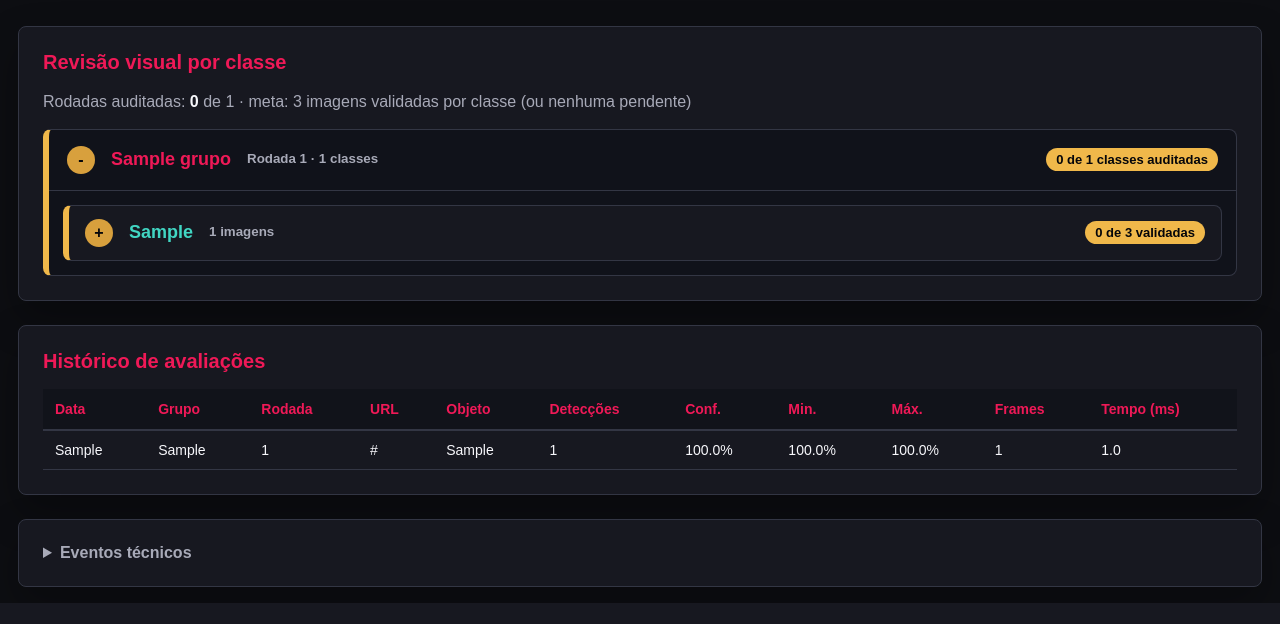
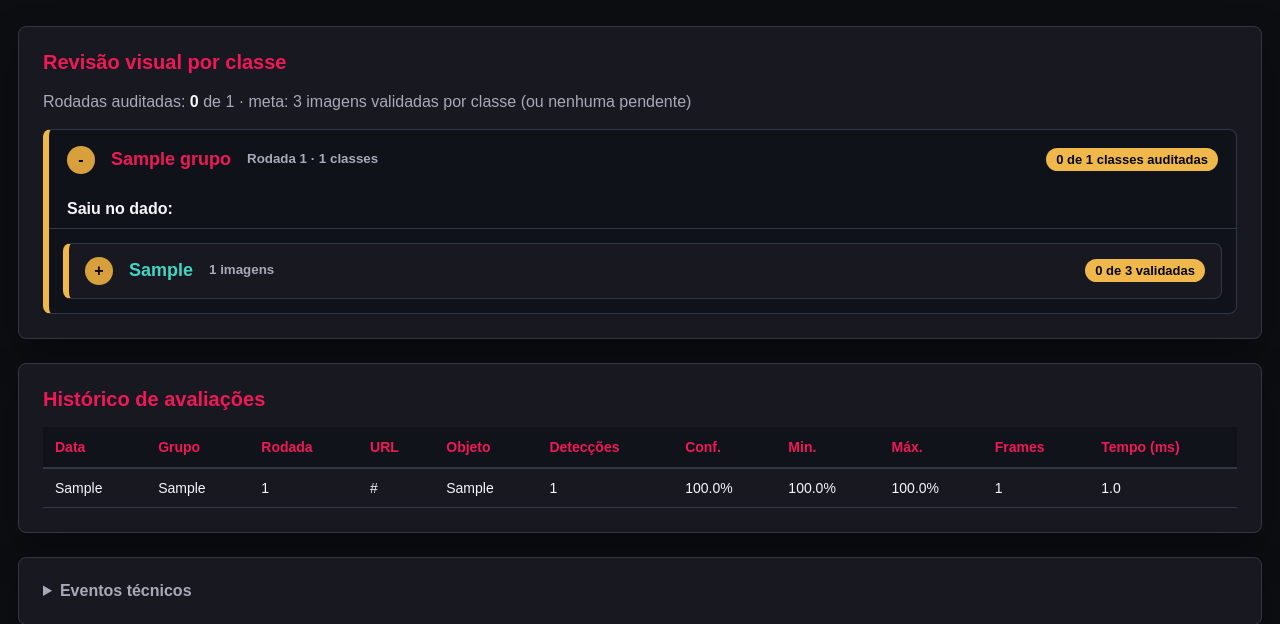
Before and after one commit to norisjunior/fiap-next-arena-drone, a Flask app: page /auditoria in a window 1280 px wide, after a click that opens the changed part. Shown: the part 197-821 px from the top of the page. Before the commit the page ends 800 px from the top, so only its background shows below. Run offline with Flask 3, Linux system fonts and the light colour scheme; tables that the repository leaves empty hold one stand-in row (values such as "Sample post"); grey boxes marked "Sample" are stand-in pictures.

Commit message:
feat(next2026): só pontuam as classes que saíram no dado
O professor marca, no painel do Turno, as classes que caíram no dado
(tabela sorteios, gravada a cada clique) e pode corrigir depois na
Auditoria. Classe reconhecida fora do dado é ignorada na pontuação, na
auditoria e no desempate por detecções; rodada sem sorteio registrado
fica sem pontuação. O telão não muda.

Co-Authored-By: Claude Opus 5.5 <noreply@anthropic.com>

```diff
--- a/app.py
+++ b/app.py
@@ -581,6 +581,15 @@ def iniciar_banco():
                 status_revisao TEXT DEFAULT 'pendente'
             )
         """)
+        conexao.execute("""
+            CREATE TABLE IF NOT EXISTS sorteios (
+                grupo TEXT,
+                rodada INTEGER,
+                classe TEXT,
+                data_hora TEXT,
+                PRIMARY KEY (grupo, rodada, classe)
+            )
+        """)
         colunas = [
             linha["name"]
             for linha in conexao.execute("PRAGMA table_info(avaliacoes)").fetchall()
@@ -628,7 +637,7 @@ def limpar_competicao(escopo):
 
     with conectar_banco() as conexao:
         contagens = {}
-        for tabela in ("evidencias", "avaliacoes"):
+        for tabela in ("evidencias", "avaliacoes", "sorteios"):
             contagens[tabela] = conexao.execute(f"SELECT COUNT(*) FROM {tabela}").fetchone()[0]
             conexao.execute(f"DELETE FROM {tabela}")
         if escopo == "tudo":
@@ -856,19 +865,26 @@ def listar_evidencias_agrupadas():
 
     resultado = []
     for grupo in grupos.values():
+        sorteadas = classes_sorteadas(grupo["grupo"], grupo["rodada"])
+        grupo["sorteadas"] = sorted(sorteadas)
         classes = []
         for classe in grupo["classes"].values():
+            # classe reconhecida que não saiu no dado não pontua nem precisa de auditoria
+            classe["no_dado"] = classe["classe_detectada"] in sorteadas
             # rejeitadas vão para o fim: a próxima da fila sobe para ser validada
             classe["itens"].sort(key=lambda item: (item["status_revisao"] == "rejeitada", -item["confidence"]))
             classe["pendentes"] = sum(1 for item in classe["itens"] if item["status_revisao"] == "pendente")
             classe["validadas"] = sum(1 for item in classe["itens"] if item["status_revisao"] == "validada")
             classe["auditada"] = classe_auditada(classe["validadas"], classe["pendentes"])
             classes.append(classe)
-        classes.sort(key=lambda item: item["classe_detectada"])
+        classes.sort(key=lambda item: (not item["no_dado"], item["classe_detectada"]))
         grupo["classes"] = classes
-        # rodada auditada = todas as classes auditadas (o selo na tela usa isto)
-        grupo["classes_auditadas"] = sum(1 for classe in classes if classe["auditada"])
-        grupo["auditado"] = grupo["classes_auditadas"] == len(classes)
+        # rodada auditada = sorteio registrado e todas as classes do dado auditadas
+        # (o selo na tela usa isto)
+        do_dado = [classe for classe in classes if classe["no_dado"]]
+        grupo["classes_no_dado"] = len(do_dado)
+        grupo["classes_auditadas"] = sum(1 for classe in do_dado if classe["auditada"])
+        grupo["auditado"] = bool(sorteadas) and grupo["classes_auditadas"] == len(do_dado)
         resultado.append(grupo)
 
     resultado.sort(key=lambda item: (item["rodada"], item["data_hora"]), reverse=True)
@@ -907,11 +923,13 @@ def listar_melhores_evidencias_por_classe(grupo):
             ORDER BY classe_detectada, confidence DESC
         """, (grupo, ultima)).fetchall()
 
+    sorteadas = classes_sorteadas(grupo, ultima)
     melhores = {}
     for linha in linhas:
         item = dict(linha)
         classe = item["classe_detectada"]
-        melhores.setdefault(classe, item)
+        if classe in sorteadas:
+            melhores.setdefault(classe, item)
 
     return sorted(melhores.values(), key=lambda item: (-item["confidence"], item["classe_detectada"]))
 
@@ -934,6 +952,33 @@ def atualizar_status_evidencia(evidencia_id, status):
         )
 
     registrar_evento("revisao_evidencia", linha["grupo"], f"{linha['classe_detectada']} -> {status}")
+
+
+def classes_sorteadas(grupo, rodada):
+    """Classes que saíram no dado na rodada: só elas pontuam e entram na auditoria."""
+    with conectar_banco() as conexao:
+        linhas = conexao.execute(
+            "SELECT classe FROM sorteios WHERE grupo = ? AND rodada = ?",
+            (grupo, rodada)
+        ).fetchall()
+    return {linha["classe"] for linha in linhas}
+
+
+def marcar_sorteio(grupo, rodada, classe, saiu):
+    """Marca ou desmarca uma classe como sorteada no dado nesta rodada."""
+    with conectar_banco() as conexao:
+        if saiu:
+            conexao.execute("""
+                INSERT OR IGNORE INTO sorteios (grupo, rodada, classe, data_hora)
+                VALUES (?, ?, ?, ?)
+            """, (grupo, rodada, classe, datetime.now().isoformat()))
+        else:
+            conexao.execute(
+                "DELETE FROM sorteios WHERE grupo = ? AND rodada = ? AND classe = ?",
+                (grupo, rodada, classe)
+            )
+    registrar_evento("sorteio_dado", grupo,
+                     f"Rodada {rodada}: {classe} {'saiu no dado' if saiu else 'desmarcada'}")
 
 
 def normalizar_camera_url(url):
@@ -1284,8 +1329,12 @@ def resultado_do_grupo(grupo, avaliacoes, classes_esperadas):
     A pontuação é a média de CLASSES_MEDIDA posições: entram as melhores
     classes validadas e cada posição que faltar vale 0. Classe a mais serve
     de reserva e nunca baixa a nota.
+
+    Só contam as classes que saíram no dado: rodada sem sorteio registrado
+    fica sem pontuação até o professor marcar.
     """
     rodada = avaliacoes[0]["rodada"] if avaliacoes else None
+    sorteadas = classes_sorteadas(grupo, rodada) if rodada else set()
     deteccoes_por_classe = {
         item["classe_detectada"]: item.get("deteccoes") or 0
         for item in avaliacoes
@@ -1303,7 +1352,7 @@ def resultado_do_grupo(grupo, avaliacoes, classes_esperadas):
     contagem = {"validada": 0, "rejeitada": 0, "pendente": 0}
     por_classe = {}
     for linha in linhas:
-        if linha["classe_detectada"] not in classes_esperadas:
+        if linha["classe_detectada"] not in classes_esperadas or linha["classe_detectada"] not in sorteadas:
             continue
         status = linha["status_revisao"] or "pendente"
         classe = linha["classe_detectada"]
@@ -1323,6 +1372,7 @@ def resultado_do_grupo(grupo, avaliacoes, classes_esperadas):
             "classe": classe,
             "confidence": round(melhor_validada.get(classe, 0.0), 4),
             "pontuou": classe in melhor_validada,
+            "no_dado": classe in sorteadas,
             "deteccoes": deteccoes_por_classe.get(classe, 0)
         }
         for classe in classes_esperadas
@@ -1331,6 +1381,8 @@ def resultado_do_grupo(grupo, avaliacoes, classes_esperadas):
     # desafio com menos classes que a medida não pode exigir o impossível
     medida = min(CLASSES_MEDIDA, len(classes_esperadas)) or 1
     na_media = sorted(valores, reverse=True)[:medida]
+    # desempate por detecções também só considera o que saiu no dado
+    deteccoes_no_dado = sum(qtd for classe, qtd in deteccoes_por_classe.items() if classe in sorteadas)
 
     return {
         "rodada": rodada,
@@ -1340,7 +1392,8 @@ def resultado_do_grupo(grupo, avaliacoes, classes_esperadas):
         "classes_faltando": medida - len(na_media),
         "pontuacao": round(sum(na_media) / medida, 4),
         "tem_pontuacao": bool(valores),
-        "deteccoes_total": sum(deteccoes_por_classe.values()),
+        "sorteio_registrado": bool(sorteadas),
+        "deteccoes_total": deteccoes_no_dado,
         "evidencias_validadas": contagem["validada"],
         "evidencias_rejeitadas": contagem["rejeitada"],
         "evidencias_pendentes": pendentes_a_auditar
@@ -1352,7 +1405,8 @@ def calcular_ranking(dados):
 
     Ordem: maior pontuação (média das 5 melhores classes validadas), mais classes
     pontuadas, mais detecções no turno e menor tempo médio de inferência.
-    Grupo sem nenhuma evidência validada fica no fim, sem pontuação.
+    Grupo sem nenhuma evidência validada (ou sem sorteio registrado) fica no
+    fim, sem pontuação.
     """
     classes_esperadas = ler_classes_oficiais()
     ranking = []
@@ -1600,6 +1654,11 @@ def preparar_job_avaliacao(grupo, caminho_modelo, camera_url, duracao_s, rodada,
         }
         TELAO_JOB_ATIVO_ID = job_id
 
+    # a rodada ainda não tem avaliação: se sobrou sorteio de uma sessão
+    # preparada e nunca iniciada, ele não pode valer para esta
+    with conectar_banco() as conexao:
+        conexao.execute("DELETE FROM sorteios WHERE grupo = ? AND rodada = ?", (grupo["grupo"], rodada))
+
     # o telão não pode mostrar o último frame do grupo anterior
     publicar_frame_telao(None)
 
@@ -1955,7 +2014,28 @@ def telao():
 @app.route("/telao/status")
 def status_telao():
     """Retorna a sessão atualmente selecionada para o telão."""
-    return jsonify(obter_job_ativo_publico())
+    estado = obter_job_ativo_publico()
+    # o painel do Turno usa isto para os checkboxes do dado; o telão ignora
+    if estado.get("grupo"):
+        estado["sorteadas"] = sorted(classes_sorteadas(estado["grupo"], estado["rodada"]))
+    return jsonify(estado)
+
+
+@app.route("/sorteio", methods=["POST"])
+def sorteio():
+    """Marca ou desmarca uma classe que saiu no dado (painel do Turno e auditoria)."""
+    dados = request.get_json(silent=True) or {}
+    grupo = str(dados.get("grupo", ""))
+    classe = str(dados.get("classe", ""))
+    try:
+        rodada = int(dados.get("rodada"))
+    except (TypeError, ValueError):
+        return jsonify({"ok": False, "erro": "Rodada inválida."}), 400
+    if not grupo or classe not in ler_classes_oficiais():
+        return jsonify({"ok": False, "erro": "Grupo ou classe inválidos."}), 400
+
+    marcar_sorteio(grupo, rodada, classe, bool(dados.get("saiu")))
+    return jsonify({"ok": True, "sorteadas": sorted(classes_sorteadas(grupo, rodada))})
 
 
 @app.route("/telao/stream")
@@ -2023,6 +2103,7 @@ def arena_admin():
         "arena_admin.html",
         job_ativo=obter_job_ativo_publico(),
         confidence_minima=CONFIDENCE_MINIMA,
+        classes_medida=CLASSES_MEDIDA,
         nome_dispositivo=NOME_DISPOSITIVO,
         usando_gpu=(DISPOSITIVO == "cuda")
     )
@@ -2084,7 +2165,9 @@ def ranking():
     return render_template("ranking.html",
                            ranking=tabela_rank,
                            classes_esperadas=ler_classes_oficiais(),
-                           pendentes_total=sum(item["evidencias_pendentes"] for item in tabela_rank))
+                           pendentes_total=sum(item["evidencias_pendentes"] for item in tabela_rank),
+                           sem_sorteio=[item["nome_exibir"] for item in tabela_rank
+                                        if not item["sorteio_registrado"]])
 
 
 @app.route("/criterios")
@@ -2127,7 +2210,8 @@ def auditoria():
                            historico=listar_historico(),
                            eventos=listar_eventos(),
                            evidencias=listar_evidencias_agrupadas(),
-                           meta_validadas=META_VALIDADAS_POR_CLASSE)
+                           meta_validadas=META_VALIDADAS_POR_CLASSE,
+                           classes_oficiais=ler_classes_oficiais())
 
 
 @app.route("/evidencia/<int:evidencia_id>/<status>", methods=["POST"])
--- a/static/style.css
+++ b/static/style.css
@@ -1585,6 +1585,36 @@ code {
     color: var(--muted);
 }
 
+.grid-chip.fora-do-dado {
+    color: var(--muted);
+    border-style: dashed;
+    text-decoration: line-through;
+}
+
+/* Classes que saíram no dado (painel do Turno e auditoria) */
+.sorteio-dado {
+    display: flex;
+    flex-wrap: wrap;
+    align-items: center;
+    gap: 8px 18px;
+    margin: 10px 0;
+}
+
+.grupo-auditoria > .sorteio-dado {
+    padding: 0 18px;
+}
+
+.sorteio-dado label {
+    display: inline-flex;
+    align-items: center;
+    gap: 6px;
+    cursor: pointer;
+}
+
+.classe-evidencia.fora-do-dado {
+    opacity: 0.5;
+}
+
 /* Pódio do resultado final (revelação controlada pelo professor) */
 
 .show-podio {
--- a/templates/auditoria.html
+++ b/templates/auditoria.html
@@ -34,15 +34,22 @@
                     <summary>
                         <span>{{ grupo.nome_exibir }}</span>
                         <small>Rodada {{ grupo.rodada }} · {{ grupo.classes|length }} classes</small>
-                        <b class="selo-auditoria">{% if grupo.auditado %}✓ Auditado{% else %}{{ grupo.classes_auditadas }} de {{ grupo.classes|length }} classes auditadas{% endif %}</b>
+                        <b class="selo-auditoria">{% if not grupo.sorteadas %}Sorteio não registrado{% elif grupo.auditado %}✓ Auditado{% else %}{{ grupo.classes_auditadas }} de {{ grupo.classes_no_dado }} classes auditadas{% endif %}</b>
                     </summary>
+                    <div class="sorteio-dado" data-grupo="{{ grupo.grupo }}" data-rodada="{{ grupo.rodada }}">
+                        <strong>Saiu no dado:</strong>
+                        {% for classe in classes_oficiais %}
+                        <label><input type="checkbox" value="{{ classe }}" {{ 'checked' if classe in grupo.sorteadas else '' }}> {{ classe }}</label>
+                        {% endfor %}
+                    </div>
                     <div class="classes-do-grupo">
                         {% for classe in grupo.classes %}
-                        <details class="classe-evidencia {{ 'estado-auditado' if classe.auditada else 'estado-pendente' }}">
+                        <details class="classe-evidencia {{ '' if classe.no_dado else 'fora-do-dado' }} {{ 'estado-auditado' if classe.auditada else 'estado-pendente' }}"
+                                 data-classe="{{ classe.classe_detectada }}">
                             <summary>
                                 <span>{{ classe.classe_detectada }}</span>
                                 <small>{{ classe.itens|length }} imagens</small>
-                                <b class="selo-auditoria">{% if classe.auditada %}✓ Auditada{% else %}{{ classe.validadas }} de {{ meta_validadas }} validadas{% endif %}</b>
+                                <b class="selo-auditoria">{% if not classe.no_dado %}Não saiu no dado{% elif classe.auditada %}✓ Auditada{% else %}{{ classe.validadas }} de {{ meta_validadas }} validadas{% endif %}</b>
                             </summary>
                             <!-- as primeiras da fila aparecem com imagem; o resto, em lista.
                                  O JavaScript reordena a cada clique (rejeitada vai para o fim). -->
@@ -209,7 +216,13 @@
     function atualizarSelos() {
         let auditadas = 0;
         document.querySelectorAll(".grupo-auditoria").forEach(grupo => {
-            const classes = grupo.querySelectorAll(".classe-evidencia");
+            // classe que não saiu no dado fica fora da conta da auditoria
+            grupo.querySelectorAll(".classe-evidencia.fora-do-dado").forEach(classe => {
+                classe.classList.remove("estado-auditado", "estado-pendente");
+                classe.querySelector(":scope > summary .selo-auditoria").textContent = "Não saiu no dado";
+            });
+            const sorteioRegistrado = grupo.querySelector(".sorteio-dado input:checked") !== null;
+            const classes = grupo.querySelectorAll(".classe-evidencia:not(.fora-do-dado)");
             let classesAuditadas = 0;
             classes.forEach(classe => {
                 const pendentes = classe.querySelectorAll(".evidencia.pendente").length;
@@ -220,14 +233,32 @@
                 marcarSelo(classe, auditada,
                     auditada ? "✓ Auditada" : `${validadas} de ${META_VALIDADAS} validadas`);
             });
-            const auditado = classesAuditadas === classes.length;
+            const auditado = sorteioRegistrado && classesAuditadas === classes.length;
             if (auditado) auditadas++;
             marcarSelo(grupo, auditado,
-                auditado ? "✓ Auditado" : `${classesAuditadas} de ${classes.length} classes auditadas`);
+                !sorteioRegistrado ? "Sorteio não registrado"
+                    : auditado ? "✓ Auditado" : `${classesAuditadas} de ${classes.length} classes auditadas`);
         });
         const contador = document.getElementById("total-auditadas");
         if (contador) contador.textContent = auditadas;
     }
+
+    // Correção do sorteio depois do turno: grava e tira/põe a classe na conta.
+    document.querySelectorAll(".sorteio-dado").forEach(bloco => {
+        bloco.addEventListener("change", async event => {
+            const caixa = event.target;
+            await fetch("/sorteio", {
+                method: "POST",
+                headers: { "Content-Type": "application/json" },
+                body: JSON.stringify({ grupo: bloco.dataset.grupo, rodada: bloco.dataset.rodada,
+                                       classe: caixa.value, saiu: caixa.checked })
+            });
+            const classe = bloco.closest(".grupo-auditoria")
+                .querySelector(`.classe-evidencia[data-classe="${caixa.value}"]`);
+            if (classe) classe.classList.toggle("fora-do-dado", !caixa.checked);
+            atualizarSelos();
+        });
+    });
 
     document.querySelectorAll(".classe-evidencia").forEach(organizarClasse);
 </script>
--- a/templates/criterios.html
+++ b/templates/criterios.html
@@ -77,7 +77,9 @@
             de medida da competição. Se o grupo validar menos de {{ classes_medida }}, cada classe que faltar entra com 0%:
             vale mais detectar todas razoavelmente do que uma muito bem e deixar outra de fora.
             Classe a mais serve de reserva e nunca baixa a nota.
-            Só as classes cadastradas em <a href="/desafio">Desafio</a> pontuam.
+            Só pontuam as classes cadastradas em <a href="/desafio">Desafio</a> que <strong>saíram no dado</strong>,
+            marcadas pelo professor no Turno (ou corrigidas na Auditoria). Classe reconhecida que não saiu no dado é
+            ignorada, e rodada sem sorteio registrado fica sem pontuação.
         </p>
         <p>Exemplo: capacete 90% e luva 70%, sem nenhuma outra classe. A pontuação é (90 + 70 + 0 + 0 + 0) ÷ 5 = 32%.
            Com cinco classes a 70%, a pontuação é 70%.</p>
```
Also changed, not shown: templates/arena_admin.html (+50 -0 lines), templates/ranking.html (+12 -2 lines), README.md.
